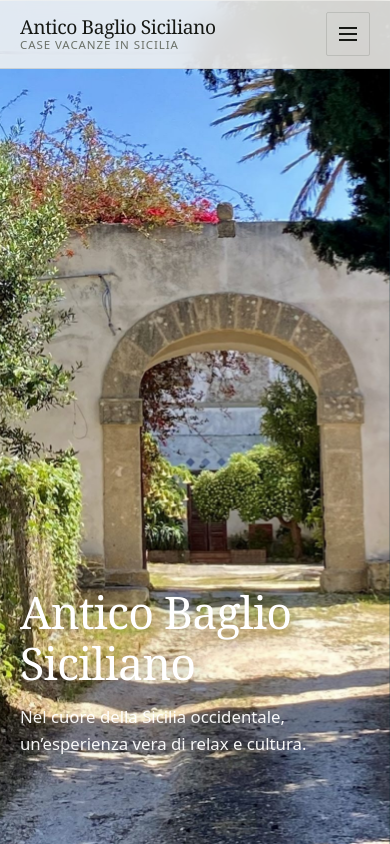
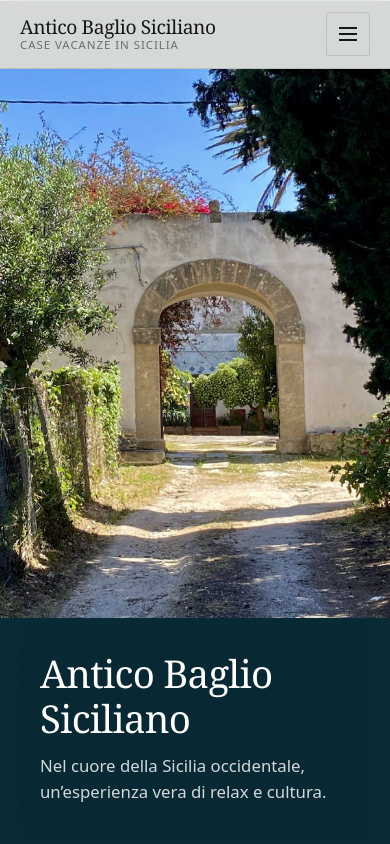
Before and after one commit to rednaw/anticobagliosiciliano, a SvelteKit app: page / in a window 390 px wide. Shown: the top 844 px of the page. Built offline with nearby package versions, Linux system fonts and the light colour scheme; a web font is replaced by a local one.

Commit message:
main page hero tweaks

```diff
--- a/src/routes/(site)/+page.svelte
+++ b/src/routes/(site)/+page.svelte
@@ -73,7 +73,7 @@
 {/snippet}
 
 <section class="cinema">
-  <div class="gate-chapter">
+  <div class="gate-chapter" class:gate-chapter--portrait={portraitMobile}>
     <div class="gate">
       <picture>
         <source
@@ -348,6 +348,26 @@
     background: var(--sea-deep);
   }
 
+  /* Portrait: portone fills a short frame; title card sits below (like video → Chi siamo). */
+  .gate-chapter--portrait {
+    min-height: unset;
+    display: flex;
+    flex-direction: column;
+    align-items: stretch;
+    overflow: visible;
+  }
+
+  .gate-chapter--portrait .gate {
+    position: relative;
+    inset: auto;
+    height: 65svh;
+    flex-shrink: 0;
+  }
+
+  .gate-chapter--portrait .hero-copy {
+    margin: clamp(1.25rem, 4vh, 2rem) 1.25rem clamp(2rem, 5vh, 3rem);
+  }
+
   .gate {
     position: absolute;
     inset: 0;
@@ -367,13 +387,38 @@
   /* Wide/desktop: pull back slightly so cover crops less of the portone. */
   @media (min-aspect-ratio: 7 / 10) {
     .gate-media {
-      transform: scale(0.9);
+      transform: scale(1.0);
     }
   }
 
   .gate-chapter .hero-copy {
     position: relative;
     z-index: 2;
+    width: min(36rem, calc(100% - 2.5rem));
+    margin: 0 auto clamp(2rem, 5vh, 3.5rem) 1.25rem;
+    padding: clamp(1.5rem, 4vh, 2.35rem) clamp(1.25rem, 3vw, 2rem);
+    border-radius: var(--radius);
+    background: color-mix(in srgb, var(--sea-deep) 68%, transparent);
+    -webkit-backdrop-filter: blur(14px) brightness(0.88);
+    backdrop-filter: blur(14px) brightness(0.88);
+    box-shadow: 0 1rem 3rem color-mix(in srgb, var(--sea-deep) 35%, transparent);
+    animation: fade-up 1s var(--ease) both;
+    pointer-events: auto;
+  }
+
+  .hero-copy h1 {
+    margin: 0 0 0.85rem;
+    font-size: clamp(2.4rem, 6vw, 4rem);
+    max-width: 12ch;
+    text-wrap: balance;
+  }
+
+  .hero-lead {
+    margin: 0;
+    max-width: 28rem;
+    font-size: clamp(1.05rem, 2.2vw, 1.25rem);
+    line-height: 1.55;
+    color: color-mix(in srgb, var(--on-sea) 82%, transparent);
   }
 
   .cinema-stage {
@@ -397,7 +442,8 @@
     position: relative;
     margin-top: -100svh;
     z-index: 2;
-    pointer-events: auto;
+    /* Let clicks reach the sticky video controls; only the card is interactive. */
+    pointer-events: none;
   }
 
   .cinema-step {
@@ -443,6 +489,7 @@
     position: sticky;
     top: clamp(2rem, 8vh, 3.5rem);
     margin: 0 clamp(1rem, 2.5vw, 1.75rem) 0 auto;
+    pointer-events: auto;
   }
 
   .cinema-card--hold {
@@ -510,7 +557,7 @@
   }
 
   .cinema-script .cinema-step--about {
-    pointer-events: auto;
+    pointer-events: none;
   }
 
   .houses-section {
@@ -522,35 +569,6 @@
 
   #houses-intro {
     scroll-margin-top: var(--header-h);
-  }
-
-  .hero-copy {
-    position: relative;
-    z-index: 2;
-    width: min(1120px, calc(100% - 2.5rem));
-    margin: 0 auto;
-    padding: clamp(5rem, 12vh, 8rem) 0 clamp(3rem, 7vh, 4.5rem);
-    animation: fade-up 1s var(--ease) both;
-    text-shadow: 0 2px 24px color-mix(in srgb, var(--sea-deep) 45%, transparent);
-    pointer-events: auto;
-    background: none;
-    backdrop-filter: none;
-    box-shadow: none;
-    border-radius: 0;
-  }
-
-  .hero-copy h1 {
-    margin: 0 0 0.85rem;
-    font-size: clamp(2.8rem, 8vw, 5.4rem);
-    max-width: 12ch;
-    text-wrap: balance;
-  }
-
-  .hero-lead {
-    margin: 0 0 1.75rem;
-    max-width: 28rem;
-    font-size: clamp(1.05rem, 2.2vw, 1.25rem);
-    opacity: 0.95;
   }
 
   .about-inner {
```
